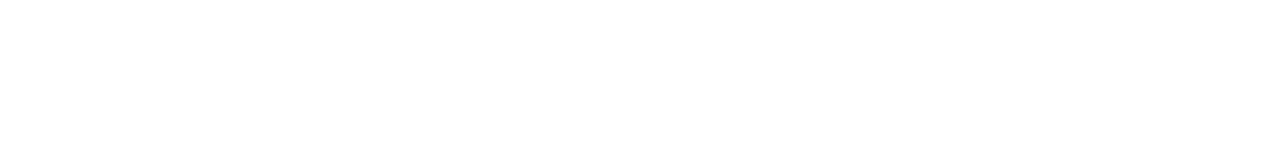
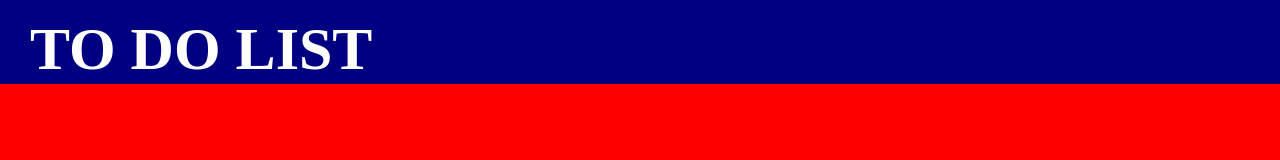
Before and after one commit to AlexGh27/ToDo, a website built with webpack: page dist/index.html in a window 1280 px wide. Built offline with Linux system fonts and the light colour scheme.

Commit message:
Building the homepage

```diff
--- a/src/printPage.js
+++ b/src/printPage.js
@@ -1,3 +1,8 @@
 export default function printMe() {
 
+    const container = document.querySelector(".container");
+    const titleBar = document.createElement("div");
+    titleBar.className = "titleBar";
+    titleBar.innerHTML = "TO DO LIST";
+    container.appendChild(titleBar);
   }
--- a/src/style.css
+++ b/src/style.css
@@ -0,0 +1,28 @@
+* {
+    box-sizing: border-box;
+}
+
+body, html {
+    width: 100%;
+    height: 100%;
+    margin: 0;
+}
+
+.container {
+    width: 100%;
+    height: 100%;
+    background-color: red;
+    display: grid;
+    grid-template: 1fr 9fr / 1fr 5.5fr;
+}
+
+.titleBar {
+    grid-column: 1 / 3;
+    grid-row: 1 / 2;
+    background-color: navy;
+    font-size: 60px;
+    font-weight: bold;
+    color: white;
+    padding-left: 0.5em;
+    padding-top: 0.25em;
+}
```
Also changed, not shown: dist/index.html, dist/main.js.
